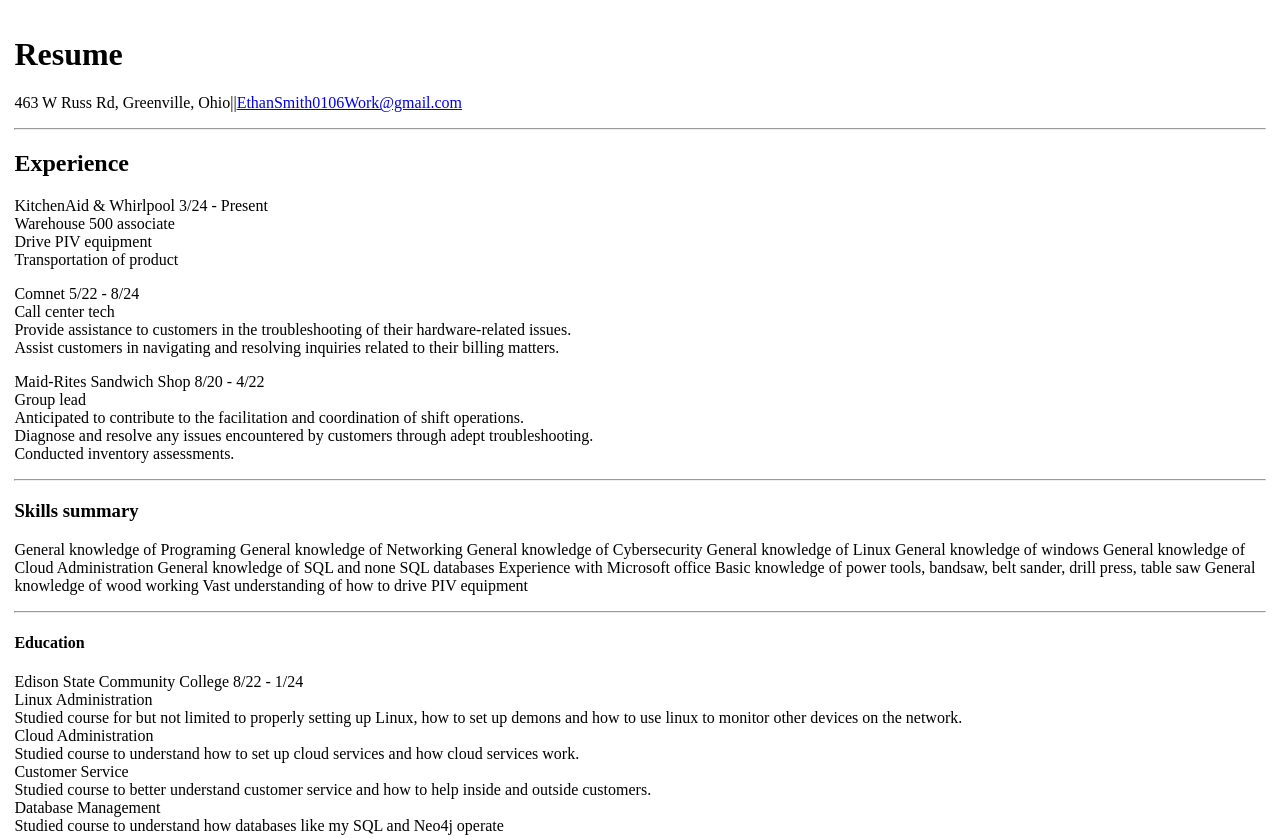
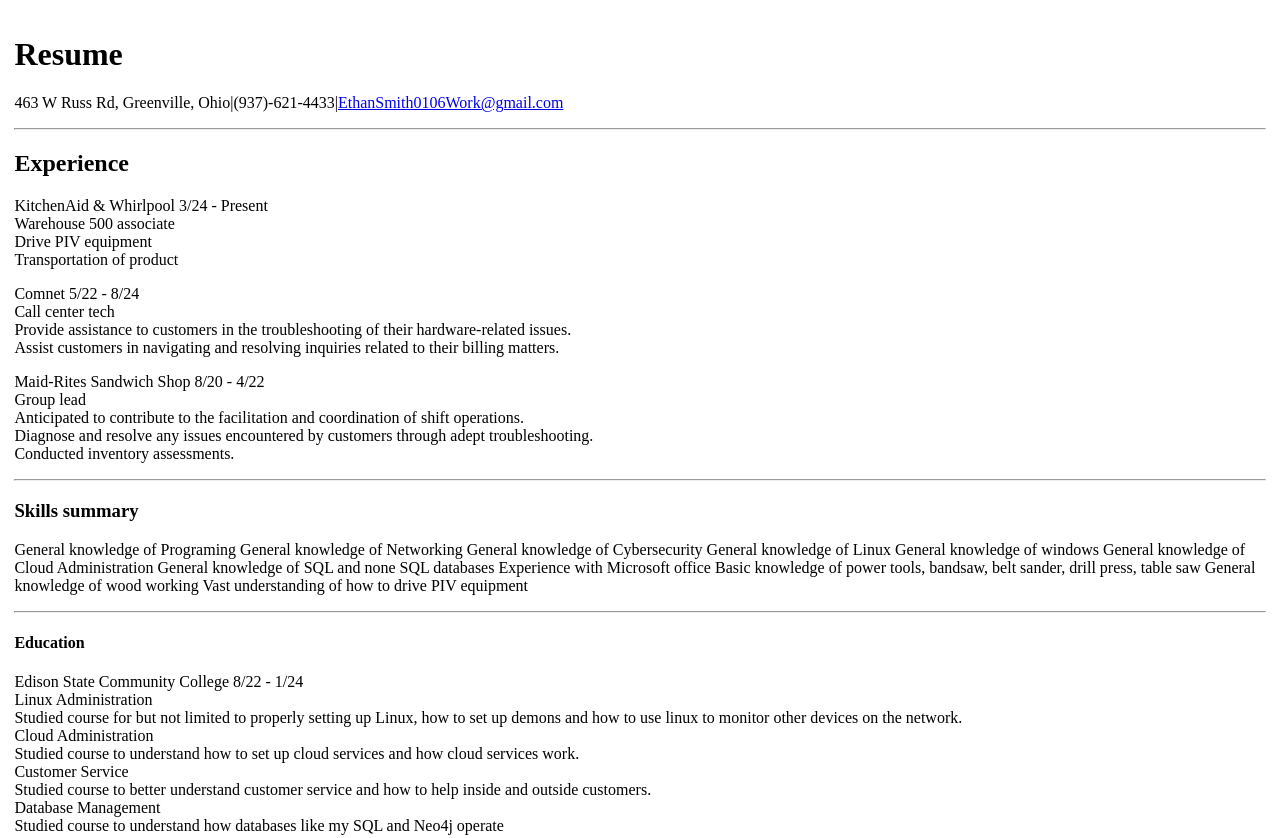
Before and after one commit to ethan01061/.github.io, a plain HTML site: page Page1.html in a window 1280 px wide. Shown: the top 838 px of the page. Drawn offline with Linux system fonts and the light colour scheme.

Commit message:
Made some changes

```diff
--- a/Page1.html
+++ b/Page1.html
@@ -9,7 +9,7 @@
             <body class="Resume_style">
                 <h1>Resume</h1>
 
-                     <p>463 W Russ Rd, Greenville, Ohio||<a href="EthanSmith0106Work@gmail.com">EthanSmith0106Work@gmail.com</a></p>
+                     <p>463 W Russ Rd, Greenville, Ohio|(937)-621-4433|<a href="EthanSmith0106Work@gmail.com">EthanSmith0106Work@gmail.com</a></p>
 
              <hr>
                  <h2>Experience</h2>
```
